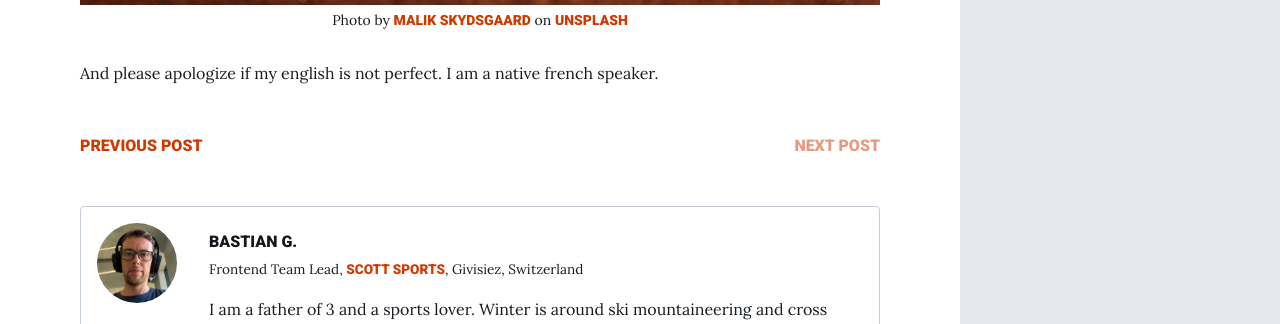
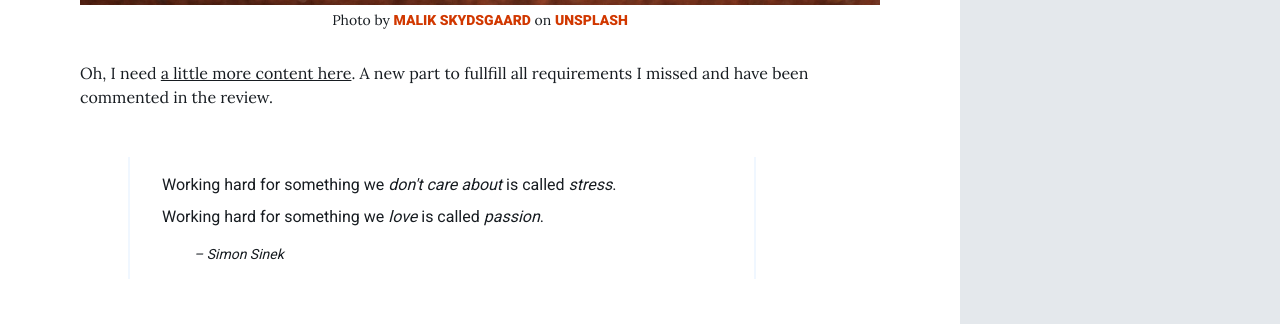
Before and after one commit to monsieurBastian/monsieurBastian.github.io, a plain HTML site: page blog-post.html in a window 1280 px wide. Shown: the part 2204-2528 px from the top of the page. Drawn offline with Linux system fonts and the light colour scheme.

Commit message:
Update after review

```diff
--- a/blog-post.html
+++ b/blog-post.html
@@ -12,7 +12,7 @@
 <body>
   <div class="container">
     <header>
-      <div class="logo"><a href="https://monsieurbastian.github.io"><img src="images/mr-bastian.svg" alt="Mr Bastian Logo"></a></div>
+      <div class="logo"><a href="index.html"><img src="images/mr-bastian.svg" alt="Mr Bastian Logo"></a></div>
       <nav>
         <div class="hamburger"><a href="index.html">&#9776;</a></div>
         <ul>
@@ -46,7 +46,12 @@
               on <a href="https://unsplash.com/s/photos/running?utm_source=unsplash&utm_medium=referral&utm_content=creditCopyText">Unsplash</a>
             </figcaption>
           </figure>
-
+          <p>Oh, I need <u>a little more content here</u>. A new part to fullfill all requirements I missed and have been commented in the review.</p>
+          <blockquote cite="https://simonsinek.com/">
+            <p>Working hard for something we <em>don't care about</em> is called <em>stress</em>.</p>
+            <p>Working hard for something we <em>love</em> is called <em>passion</em>.</p>
+            <figcaption>– Simon Sinek</figcaption>
+          </blockquote>
           <p>And please apologize if my english is not perfect. I am a native french speaker.</p>
         </article>
 
--- a/styles/system.css
+++ b/styles/system.css
@@ -139,6 +139,23 @@ main {
 .card:hover {
   background-color: #fff;
 }
+blockquote {
+  border-left: 2px solid hsl(210, 100%, 97%);
+  border-right: 2px solid hsl(210, 100%, 97%);
+  font-family: 'Roboto', sans-serif;
+  margin: 3rem 3rem;
+  padding: 1rem 2rem;
+  width: 70%;
+}
+blockquote p + p {
+  margin-top: 0.5rem;
+}
+blockquote figcaption {
+  font-style: italic;
+  margin-left: 2rem;
+  margin-top: 1rem;
+  text-align: left;
+}
 /* FOOTER */
 footer {
   color: #fff;
```
Also changed, not shown: index.html (+1 -1 lines).
